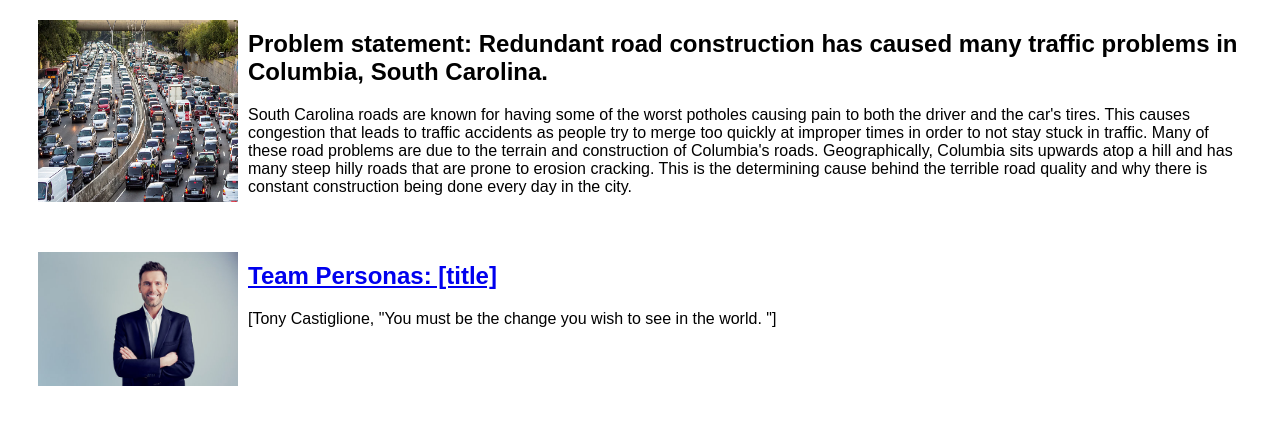
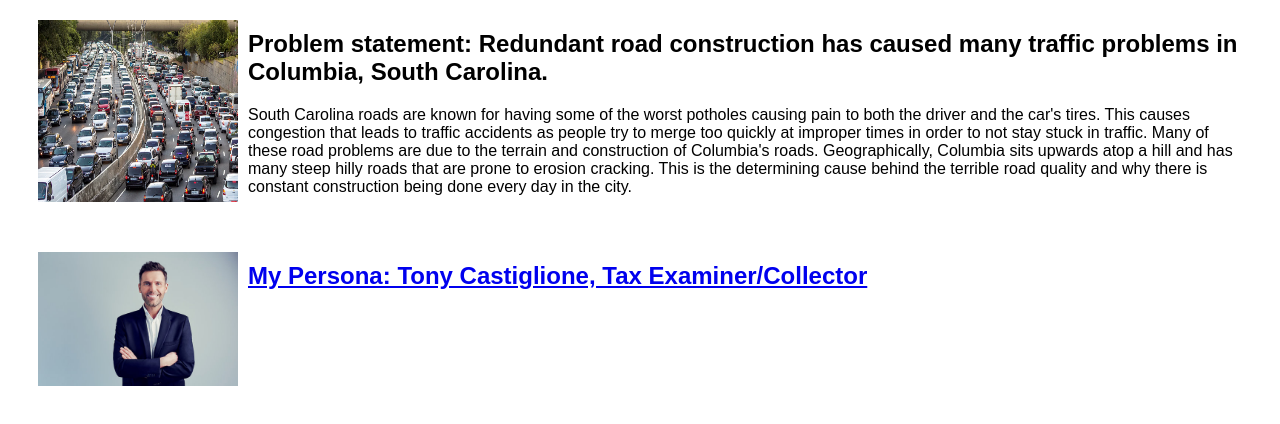
Before and after one commit to nickspencer993/nickspencer993.github.io, a plain HTML site: page index.html in a window 1280 px wide. Shown: the part 66-490 px from the top of the page. Drawn offline with Linux system fonts and the light colour scheme.

Commit message:
Update index.html

```diff
--- a/index.html
+++ b/index.html
@@ -42,12 +42,7 @@
 <section class="assign">
     <img src="personapic.jpg" />
     <section class="assign-det">
-    <a href="files/all-persona.pdf"><h2>Team Personas: [title]</h2></a>
-    <p>
-    [Tony Castiglione, "You must be the change you wish to see in the world. "]
-    </p>
-    </section>
-    </section>
+    <a href="files/all-persona.pdf"><h2>My Persona: Tony Castiglione, Tax Examiner/Collector  </section>
 
         </head>
     </html>
```
